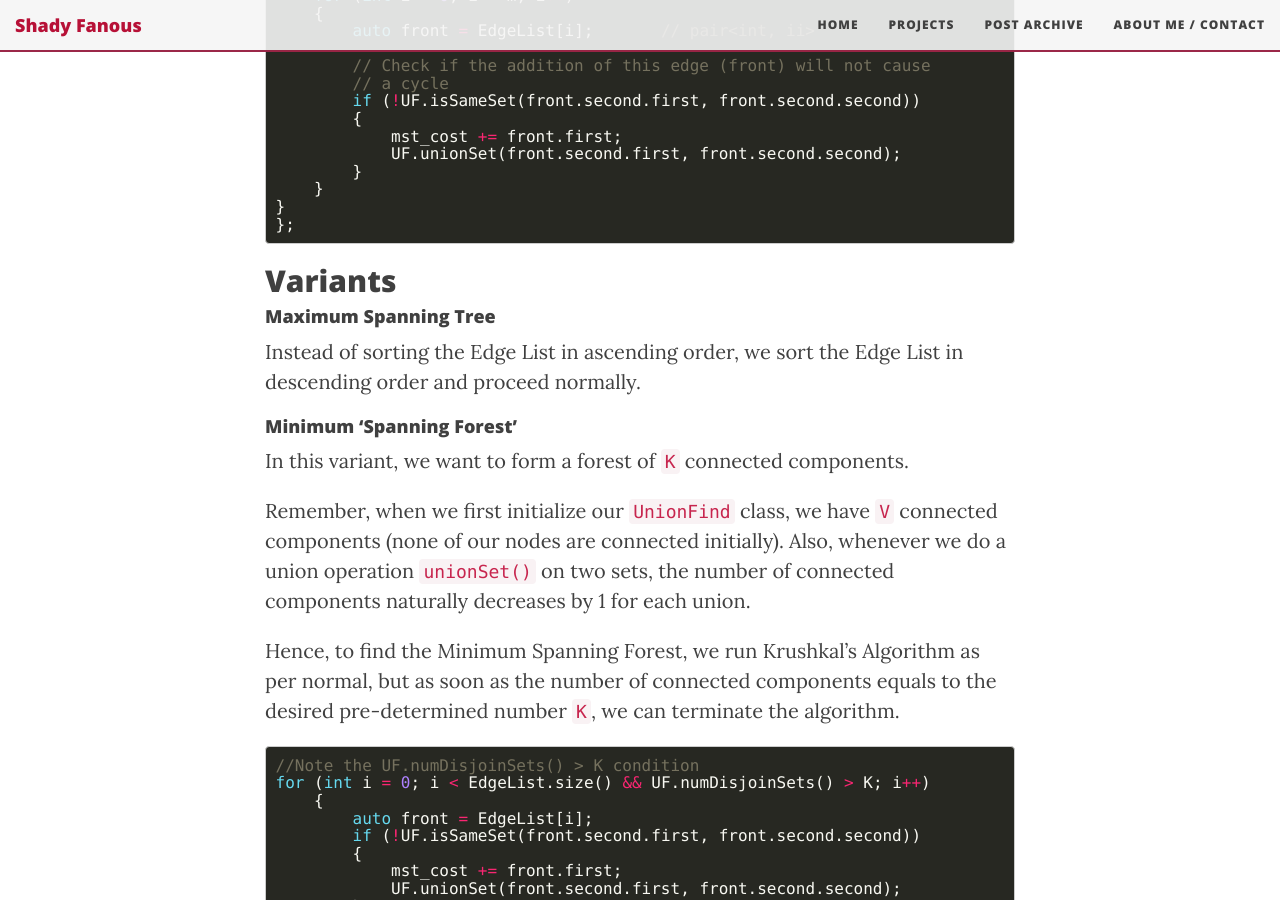
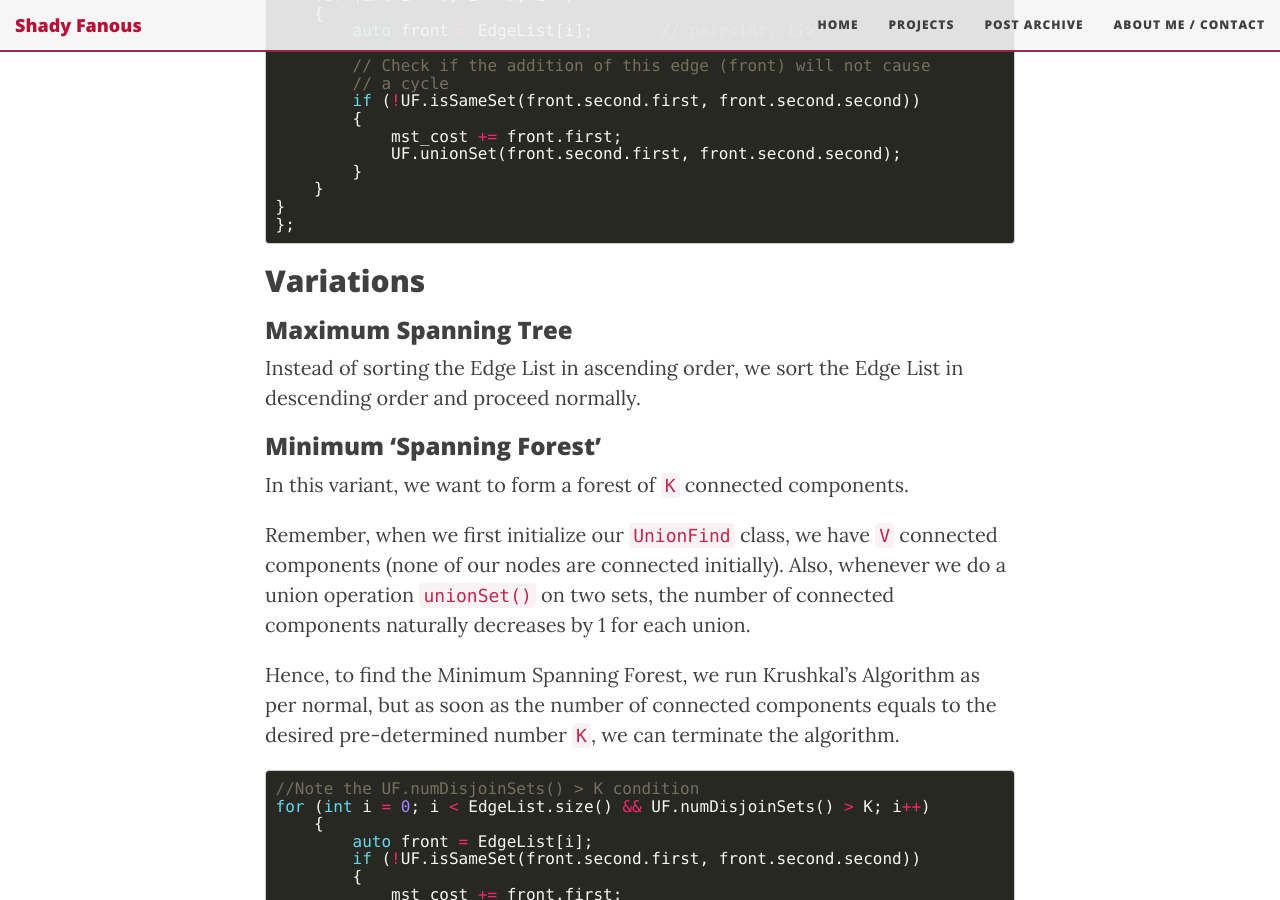
Before and after one commit to ShadyF/shadyf.github.io, a Jekyll site: the page built from _posts/Notes/2016-08-11-minimum-spaning-tree.md, in a window 1280 px wide and 900 px high, scrolled down 2303 px. Built offline with Jekyll 4.4.1, drawn with Linux system fonts in a browser that asks for light colours; nearby versions of some CDN libraries; formulas are drawn with MathJax 3; comment, search, counter and statistics services are not loaded.

Commit message:
Made subheading of variations in MST post larger

```diff
--- a/_posts/Notes/2016-08-11-minimum-spaning-tree.md
+++ b/_posts/Notes/2016-08-11-minimum-spaning-tree.md
@@ -120,13 +120,13 @@ int main()
 };
 {% endhighlight %}
 
-## Variants
+## Variations
 
-#### Maximum Spanning Tree
+### Maximum Spanning Tree
 Instead of sorting the Edge List in ascending order, we sort the Edge List
 in descending order and proceed normally.
 
-#### Minimum 'Spanning Forest'
+### Minimum 'Spanning Forest'
 In this variant, we want to form a forest of `K` connected components.
 
 Remember, when we first initialize our `UnionFind` class, we have `V` connected components
@@ -150,7 +150,7 @@ for (int i = 0; i < EdgeList.size() && UF.numDisjoinSets() > K; i++)
     }
 {% endhighlight %}
 
-#### Second Best Spanning Tree
+### Second Best Spanning Tree
 
 Sometimes, we may not just want the MST, but also the second best MST of a graph.
 
@@ -209,7 +209,7 @@ for (int i = 0; i < flag_vector.size(); i++)
 }
 {% endhighlight %}
 
-#### Minimax and Maximin
+### Minimax and Maximin
 
 The Minimax path problem is the problem of finding the maximum edge weight
 along a minumum path.
```
